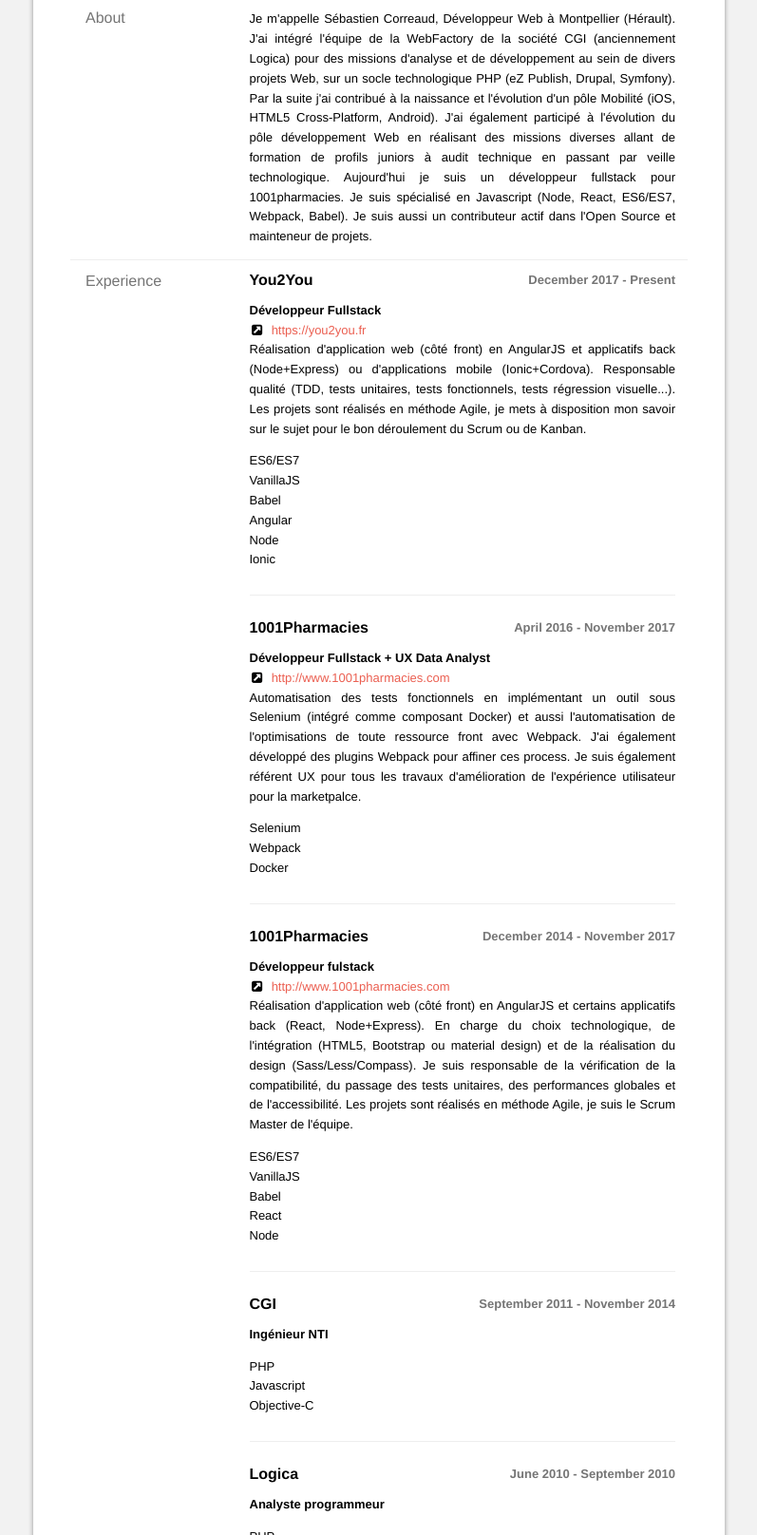
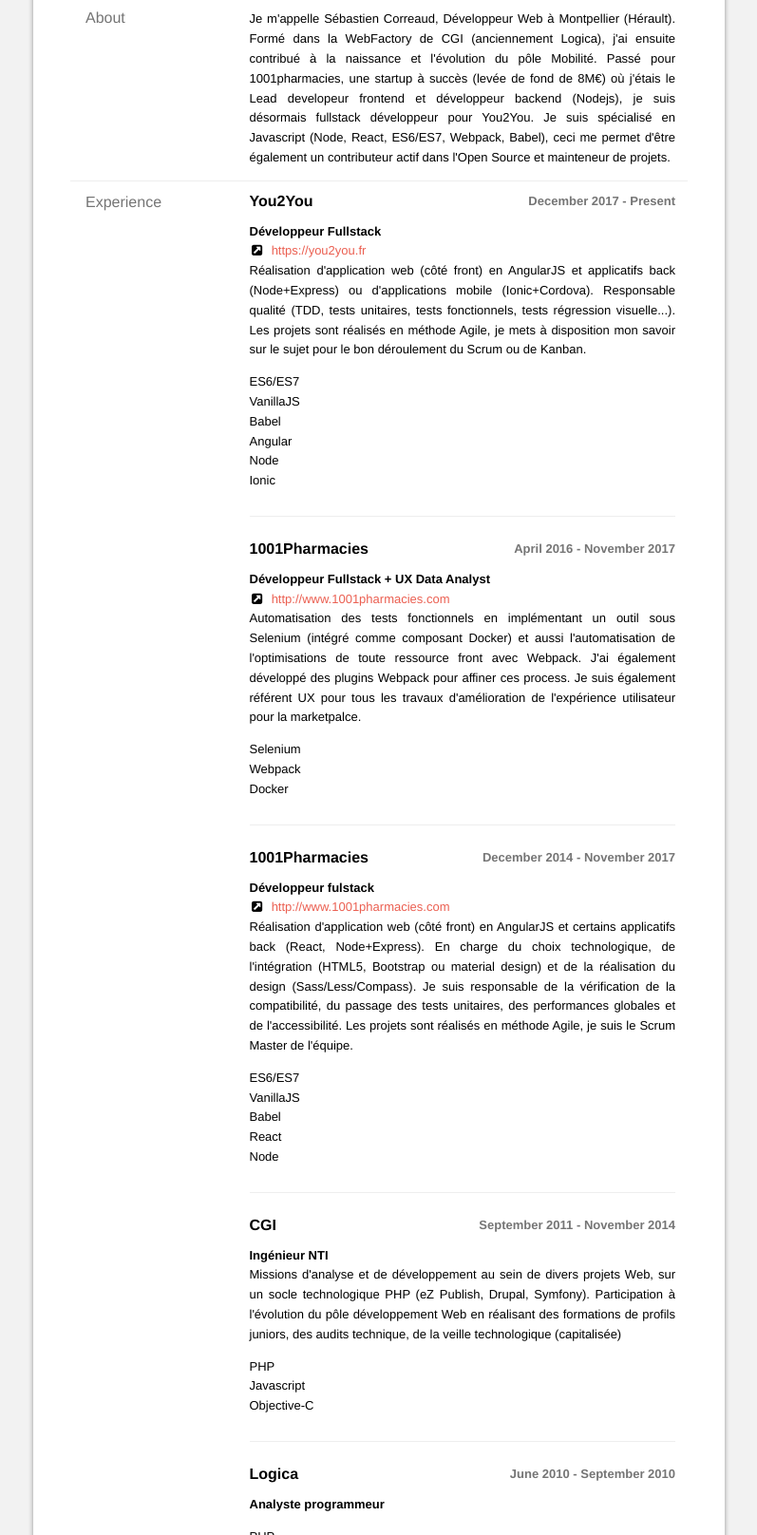
Before and after one commit to iGitScor/resume, a plain HTML site: page fr/index.html in a window 1280 px wide. Shown: the part 304-1920 px from the top of the page at 95% size, without its empty margins (241-1038 px from the left). Drawn offline with Linux system fonts and the light colour scheme.

Commit message:
Automatic deployment update

```diff
--- a/fr/index.html
+++ b/fr/index.html
@@ -589,7 +589,7 @@
 				<section class="section main-summary">
 					<h2 class='section-title'>About</h2>
 					<section>
-						<p>Je m&#x27;appelle Sébastien Correaud, Développeur Web à Montpellier (Hérault). J&#x27;ai intégré l&#x27;équipe de la WebFactory de la société CGI (anciennement Logica) pour des missions d&#x27;analyse et de développement au sein de divers projets Web, sur un socle technologique PHP (eZ Publish, Drupal, Symfony). Par la suite j&#x27;ai contribué à la naissance et l&#x27;évolution d&#x27;un pôle Mobilité (iOS, HTML5 Cross-Platform, Android). J&#x27;ai également participé à l&#x27;évolution du pôle développement Web en réalisant des missions diverses allant de formation de profils juniors à audit technique en passant par veille technologique. Aujourd&#x27;hui je suis un développeur fullstack pour 1001pharmacies. Je suis spécialisé en Javascript (Node, React, ES6/ES7, Webpack, Babel). Je suis aussi un contributeur actif dans l&#x27;Open Source et mainteneur de projets.</p>
+						<p>Je m&#x27;appelle Sébastien Correaud, Développeur Web à Montpellier (Hérault). Formé dans la WebFactory de CGI (anciennement Logica), j&#x27;ai ensuite contribué à la naissance et l&#x27;évolution du pôle Mobilité. Passé pour 1001pharmacies, une startup à succès (levée de fond de 8M€) où j&#x27;étais le Lead developeur frontend et développeur backend (Nodejs), je suis désormais fullstack développeur pour You2You. Je suis spécialisé en Javascript (Node, React, ES6/ES7, Webpack, Babel), ceci me permet d&#x27;être également un contributeur actif dans l&#x27;Open Source et mainteneur de projets.</p>
 					</section>
 				</section>
 
@@ -706,6 +706,9 @@
 						<div class="item">
 						<div class="position">
 							Ingénieur NTI
+						</div>
+						<div class="summary">
+							<p>Missions d&#x27;analyse et de développement au sein de divers projets Web, sur un socle technologique PHP (eZ Publish, Drupal, Symfony). Participation à l&#x27;évolution du pôle développement Web en réalisant des formations de profils juniors, des audits technique, de la veille technologique (capitalisée)</p>
 						</div>
 						<ul class="highlights">
 							<li>PHP</li>
```
